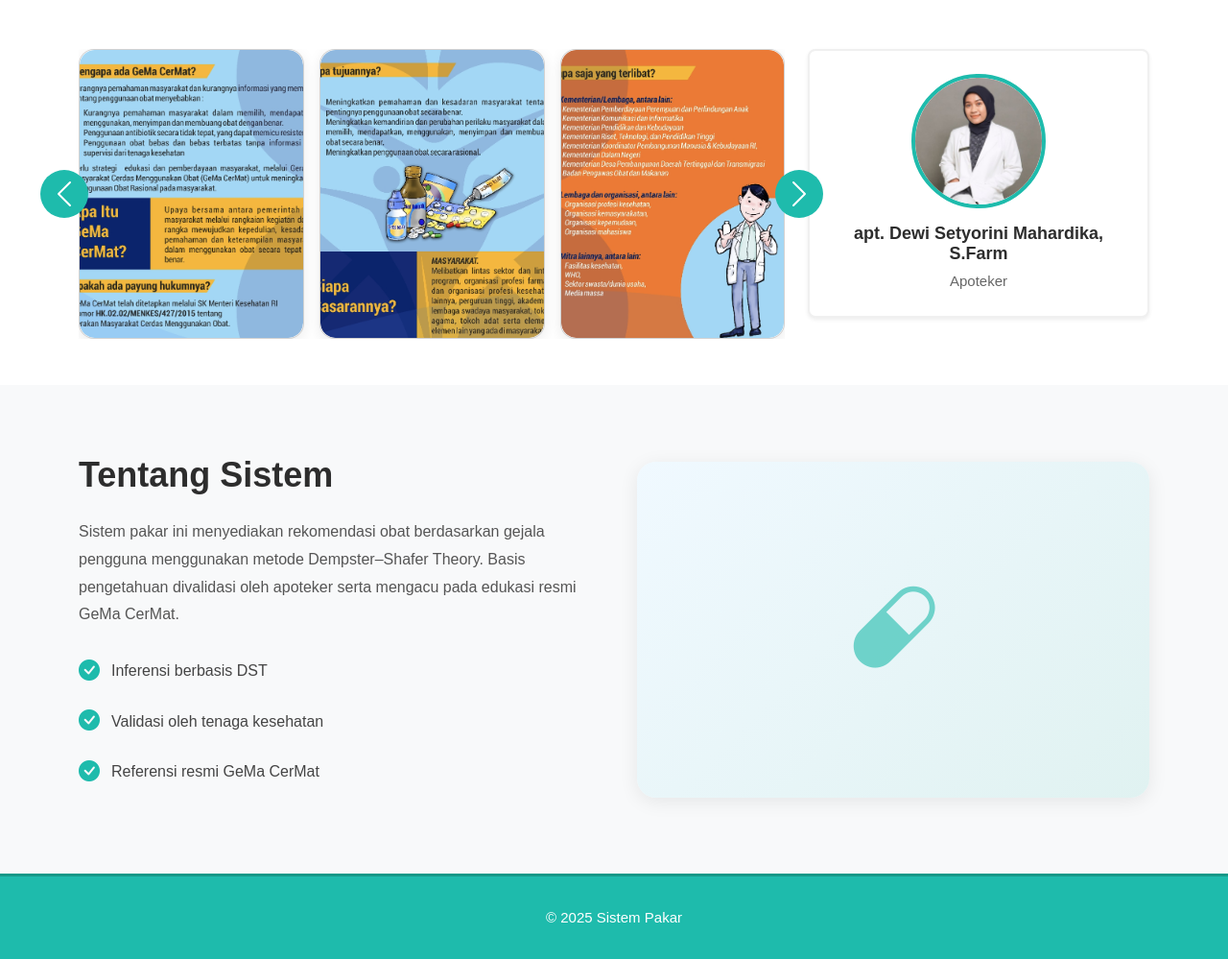
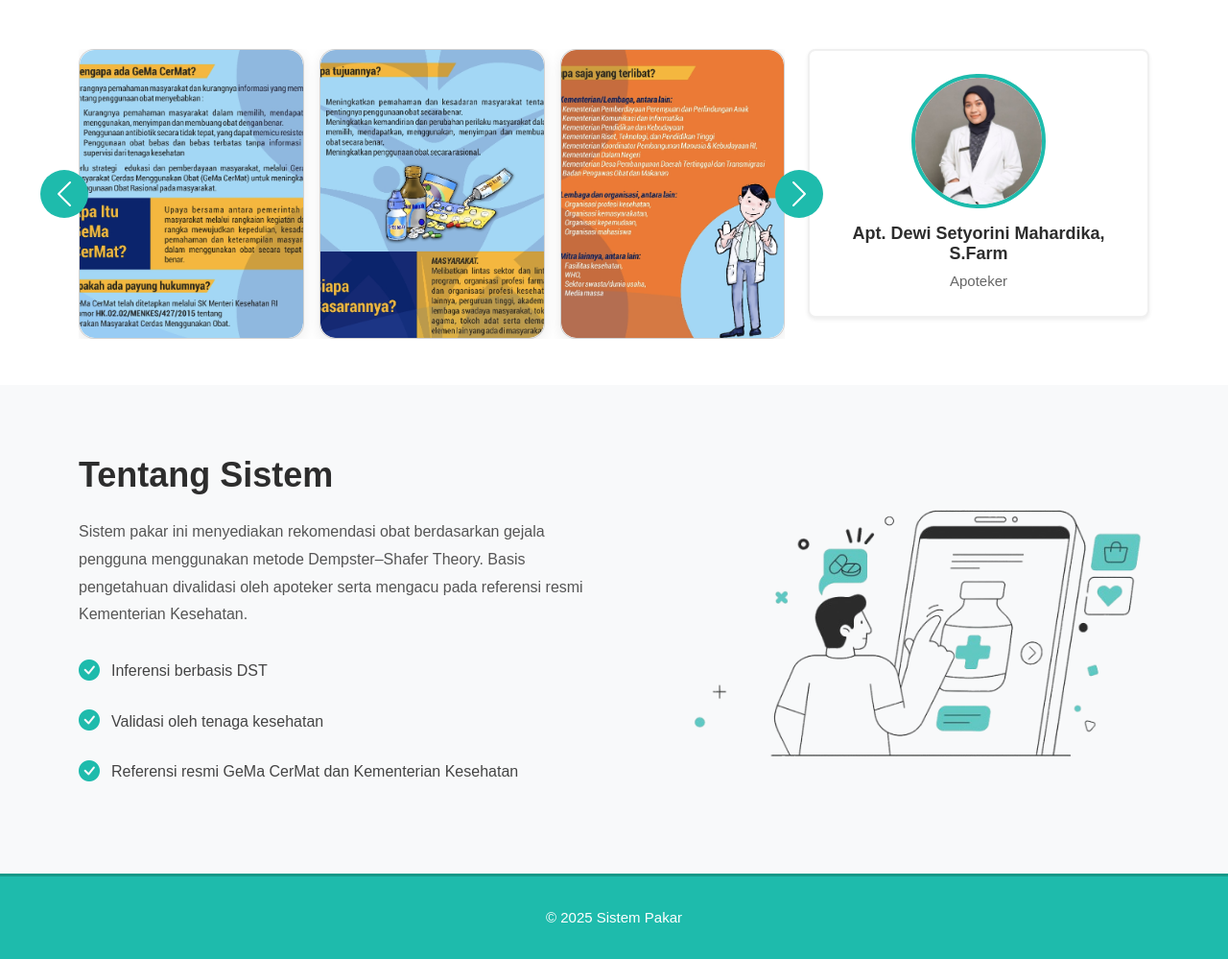
Before and after one commit to amarramitha/sispak, a Flask app: page / in a window 1280 px wide. Shown: the part 2023-3022 px from the top of the page at 96% size. Run offline with Flask 3, Linux system fonts and the light colour scheme.

Commit message:
update landing, config

```diff
--- a/config.py
+++ b/config.py
@@ -1,3 +1,3 @@
 SECRET_KEY = 'b85451955a3ecda205730ff92ae2c7c754b740bf08e93c1df37d2fc220a5dfe7'
-SQLALCHEMY_DATABASE_URI = 'mysql+pymysql://root:@localhost/db_ta'
+SQLALCHEMY_DATABASE_URI = 'mysql+pymysql://lath1977_adminuser:Amarramitha07@localhost/lath1977_sispak'
 SQLALCHEMY_TRACK_MODIFICATIONS = False
--- a/templates/landing/index.html
+++ b/templates/landing/index.html
@@ -274,11 +274,10 @@
       width: 100%;
       height: 350px;
       border-radius: 20px;
-      background: linear-gradient(135deg, #f0f9ff 0%, #e0f2f1 100%);
       display: flex;
       align-items: center;
       justify-content: center;
-      box-shadow: 0 4px 20px rgba(0, 0, 0, 0.08);
+
     }
 
     /* SECTION TITLES */
@@ -688,7 +687,7 @@
             <img src="/static/pakar.jpg" alt="">
           </div>
 
-          <h5 class="fw-bold mb-1">apt. Dewi Setyorini Mahardika, S.Farm</h5>
+          <h5 class="fw-bold mb-1">Apt. Dewi Setyorini Mahardika, S.Farm</h5>
           <p class="text-muted mb-0">Apoteker</p>
 
         </div>
@@ -718,21 +717,26 @@
           <h2 class="fw-bold mb-4">Tentang Sistem</h2>
           <p>
             Sistem pakar ini menyediakan rekomendasi obat berdasarkan gejala pengguna menggunakan metode Dempster–Shafer Theory.
-            Basis pengetahuan divalidasi oleh apoteker serta mengacu pada edukasi resmi GeMa CerMat.
+            Basis pengetahuan divalidasi oleh apoteker serta mengacu pada referensi resmi Kementerian Kesehatan.
           </p>
 
           <ul class="about-list">
             <li><i class="bi bi-check-circle-fill"></i>Inferensi berbasis DST</li>
             <li><i class="bi bi-check-circle-fill"></i>Validasi oleh tenaga kesehatan</li>
-            <li><i class="bi bi-check-circle-fill"></i>Referensi resmi GeMa CerMat</li>
+            <li><i class="bi bi-check-circle-fill"></i>Referensi resmi GeMa CerMat dan Kementerian Kesehatan</li>
           </ul>
         </div>
 
         <div class="col-lg-6">
-          <div class="about-visual">
-            <i class="bi bi-capsule" style="font-size:90px;color:#1EBBAC;opacity:0.6;"></i>
+          <div class="about-visual text-center">
+            <img
+              src="/static/about.png"
+              alt="Ilustrasi Sistem Pakar Rekomendasi Obat"
+              class="img-fluid"
+              style="max-width: 100%; opacity:0.9;">
           </div>
         </div>
+
 
       </div>
     </div>
```
Also changed, not shown: static/about.png (added).
